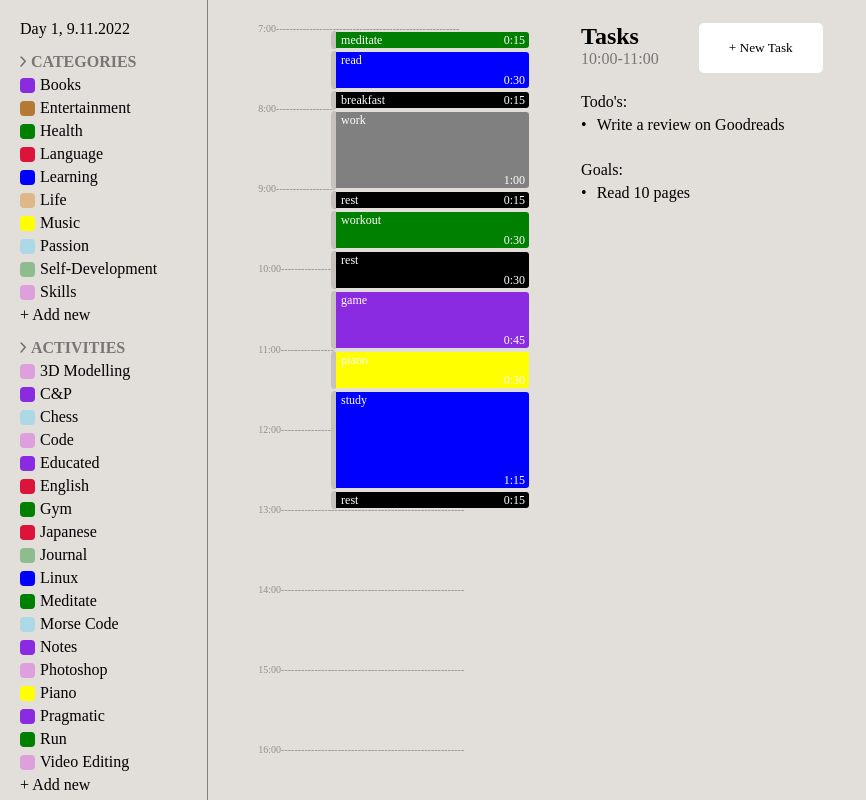
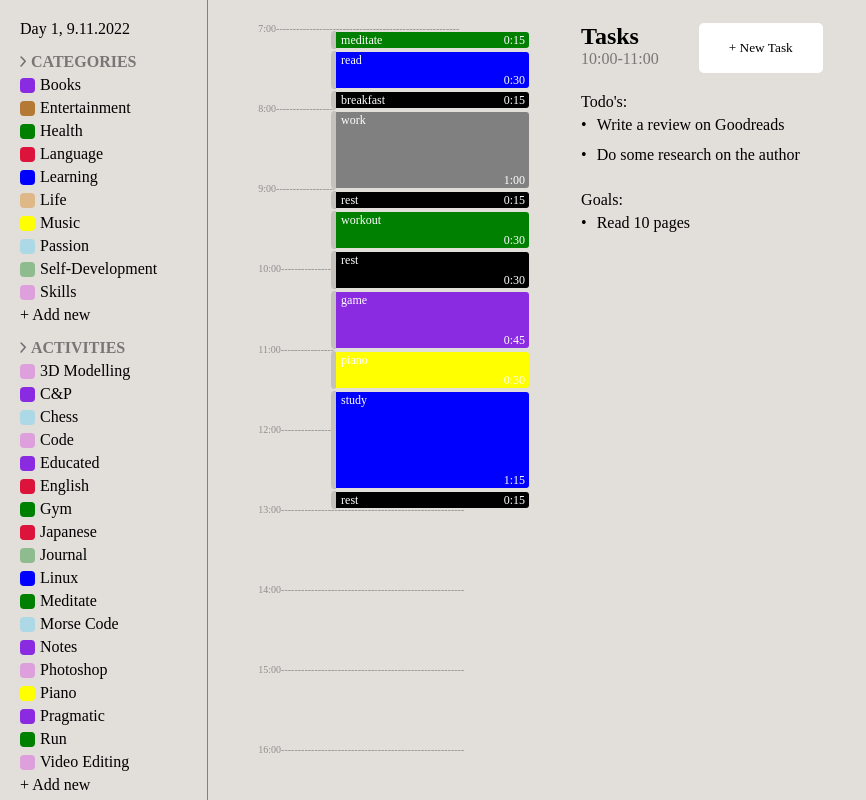
Before and after one commit to oerol/guse, an Angular app: page / in a window 1280 px wide. Shown: the top 800 px of the page, without its empty margins (0-866 px from the left). Built offline with nearby package versions, Linux system fonts and the light colour scheme.

Commit message:
Todos are now created dynamically

```diff
--- a/src/app/components/todo/todo.component.html
+++ b/src/app/components/todo/todo.component.html
@@ -6,12 +6,12 @@
   <button id="new-task-button">+ New Task</button>
 </div>
 <div id="todo-title">Todo's:</div>
-<div class="todo-item">
+<div *ngFor="let todo of TODO_LIST" class="todo-item">
   <div class="todo-icon">•</div>
-  <div class="todo-item-title">Write a review on Goodreads</div>
+  <div class="todo-item-title">{{ todo.title }}</div>
 </div>
 <div id="goals-title">Goals:</div>
-<div class="todo-item">
+<div *ngFor="let goal of GOALS_LIST" class="todo-item">
   <div class="todo-icon">•</div>
-  <div class="todo-item-title">Read 10 pages</div>
+  <div class="todo-item-title">{{ goal.title }}</div>
 </div>
--- a/src/app/components/todo/todo.component.ts
+++ b/src/app/components/todo/todo.component.ts
@@ -3,13 +3,13 @@ import { Component, OnInit } from '@angular/core';
 @Component({
   selector: 'app-todo',
   templateUrl: './todo.component.html',
-  styleUrls: ['./todo.component.scss']
+  styleUrls: ['./todo.component.scss'],
 })
 export class TodoComponent implements OnInit {
+  TODO_LIST = [{ title: 'Write a review on Goodreads' }, { title: 'Do some research on the author' }];
+  GOALS_LIST = [{ title: 'Read 10 pages' }];
 
-  constructor() { }
+  constructor() {}
 
-  ngOnInit(): void {
-  }
-
+  ngOnInit(): void {}
 }
```
